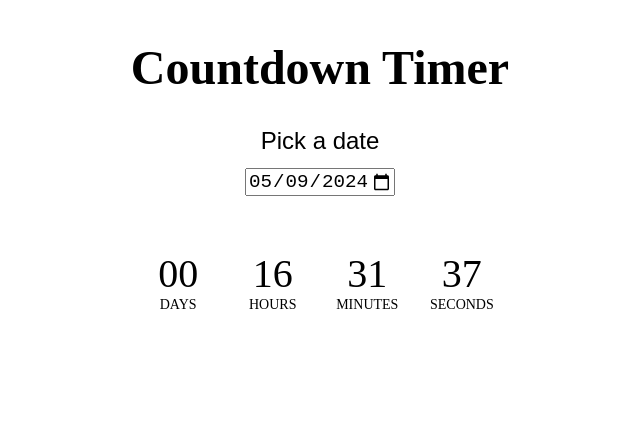
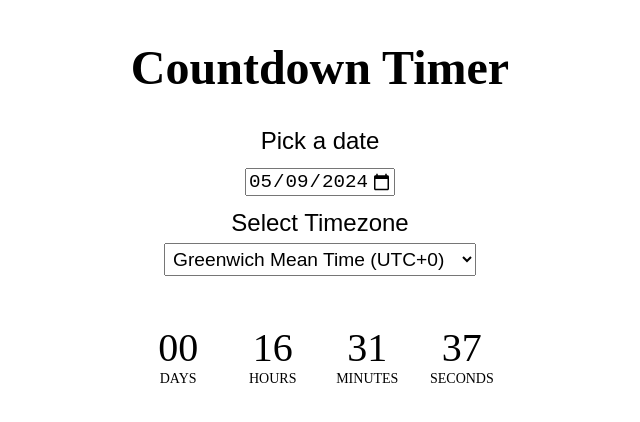
Before and after one commit to nivancheva/countdown-timer-vue, a Vue app: page / in a window 1280 px wide. Shown: the top 422 px of the page, without its empty margins (320-960 px from the left). Built offline with nearby package versions, Linux system fonts and the light colour scheme.

Commit message:
add dropdown for time zones

```diff
--- a/src/App.vue
+++ b/src/App.vue
@@ -72,11 +72,22 @@ import { ref, reactive, computed, onMounted } from "vue"
 
   <input
     v-model="endDate"
+    id="start"
     @change="updateLocalStorage"
     type="date"
     name="trip-start"
     :min="tomorrow"
     max="3000-12-31" />
+
+  <label for="timezone">Select Timezone</label>
+  <select name="timezone" id="timezone">
+    <option value=0>Greenwich Mean Time (UTC+0)</option>
+    <option value=2>Eastern European Time (UTC+2)</option>
+    <option value=5>Maldives Time (UTC+5)</option>
+    <option value=9>India Time Zone (UTC+9)</option>
+    <option value=-2>	Brasília Summer Time (UTC-2)</option>
+    <option value=-9>Alaska Standard Time (UTC-9)</option>
+  </select>
 
   <div class="grid-timer">
     <div>
@@ -130,12 +141,17 @@ label {
 }
 
 input,
-label {
+label{
   margin: 0.4rem 0;
 }
 
-input {
+input,
+select {
   font-size: 1.2rem;
 }
 
+select {
+  padding: .25rem;
+}
+
 </style>
```
